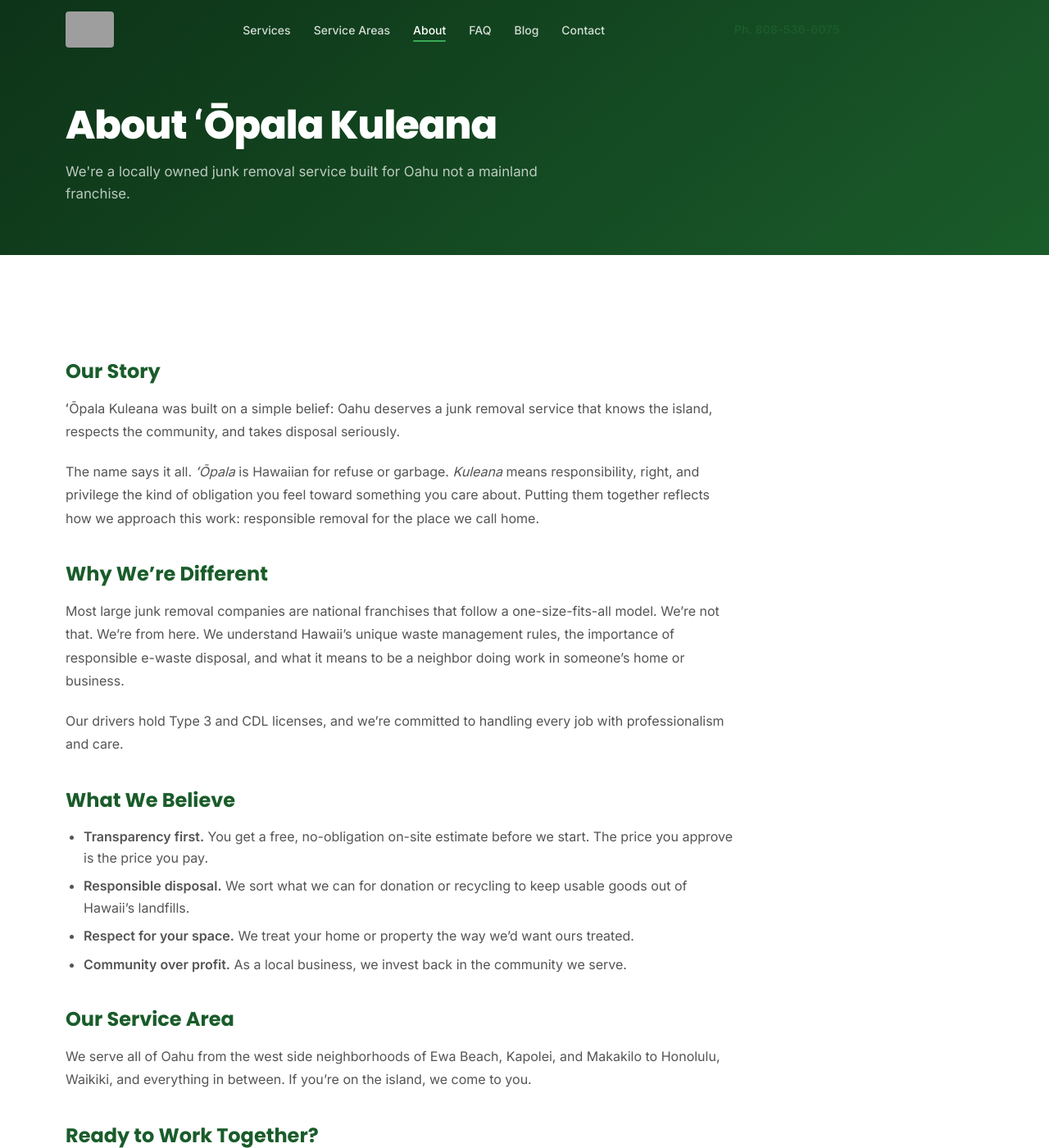
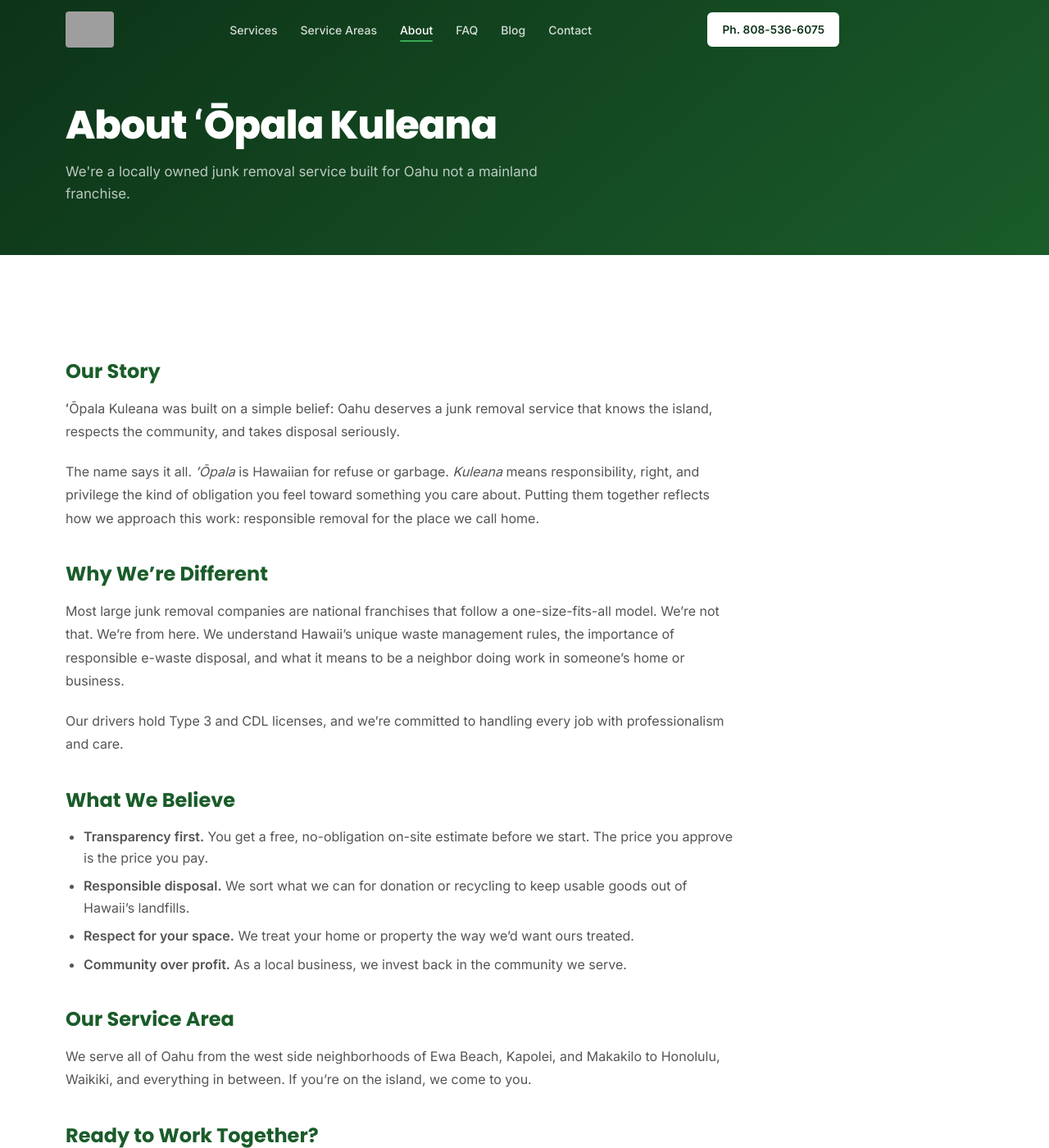
Before and after one commit to tobuku/opalakuleana, a Jekyll site: the page built from _pages/about.md, in a window 1280 px wide and 1400 px high. Shown: the whole window at 82% size. Built offline with Jekyll 4.4.1, drawn with Linux system fonts in a browser that asks for light colours; nearby versions of some CDN libraries; grey boxes are pictures that could not be loaded.

Commit message:
Style nav phone number as white button with green hover
Co-Authored-By: Claude Sonnet 4.6 <noreply@anthropic.com>

```diff
--- a/assets/css/main.css
+++ b/assets/css/main.css
@@ -351,14 +351,27 @@ button { font-family: var(--ff-sans); }
 }
 
 .nav-phone {
-  font-size: 0.875rem;
-  font-weight: 600;
-  color: var(--c-primary);
+  display: inline-flex;
+  align-items: center;
+  gap: 7px;
+  font-size: 0.85rem;
+  font-weight: 700;
+  color: var(--c-primary-dark);
+  background: #ffffff;
   text-decoration: none;
   white-space: nowrap;
   letter-spacing: 0.01em;
-}
-.nav-phone:hover { color: var(--c-accent-dark); text-decoration: underline; }
+  padding: 8px 16px;
+  border-radius: 6px;
+  border: 2px solid #ffffff;
+  transition: background 0.2s, color 0.2s, border-color 0.2s;
+}
+.nav-phone:hover {
+  background: var(--c-accent);
+  border-color: var(--c-accent);
+  color: #ffffff;
+  text-decoration: none;
+}
 
 .nav-hamburger {
   display: none;
```
